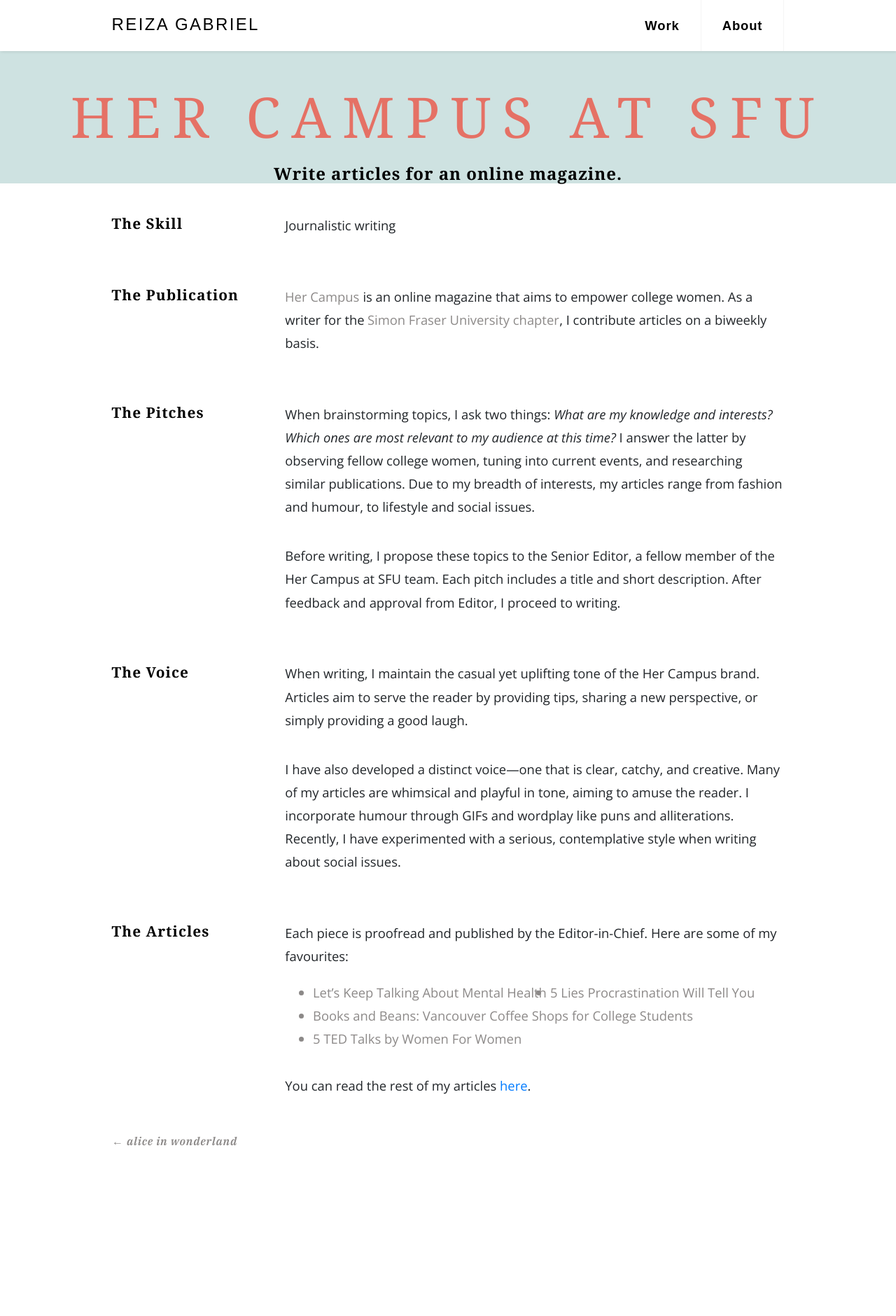
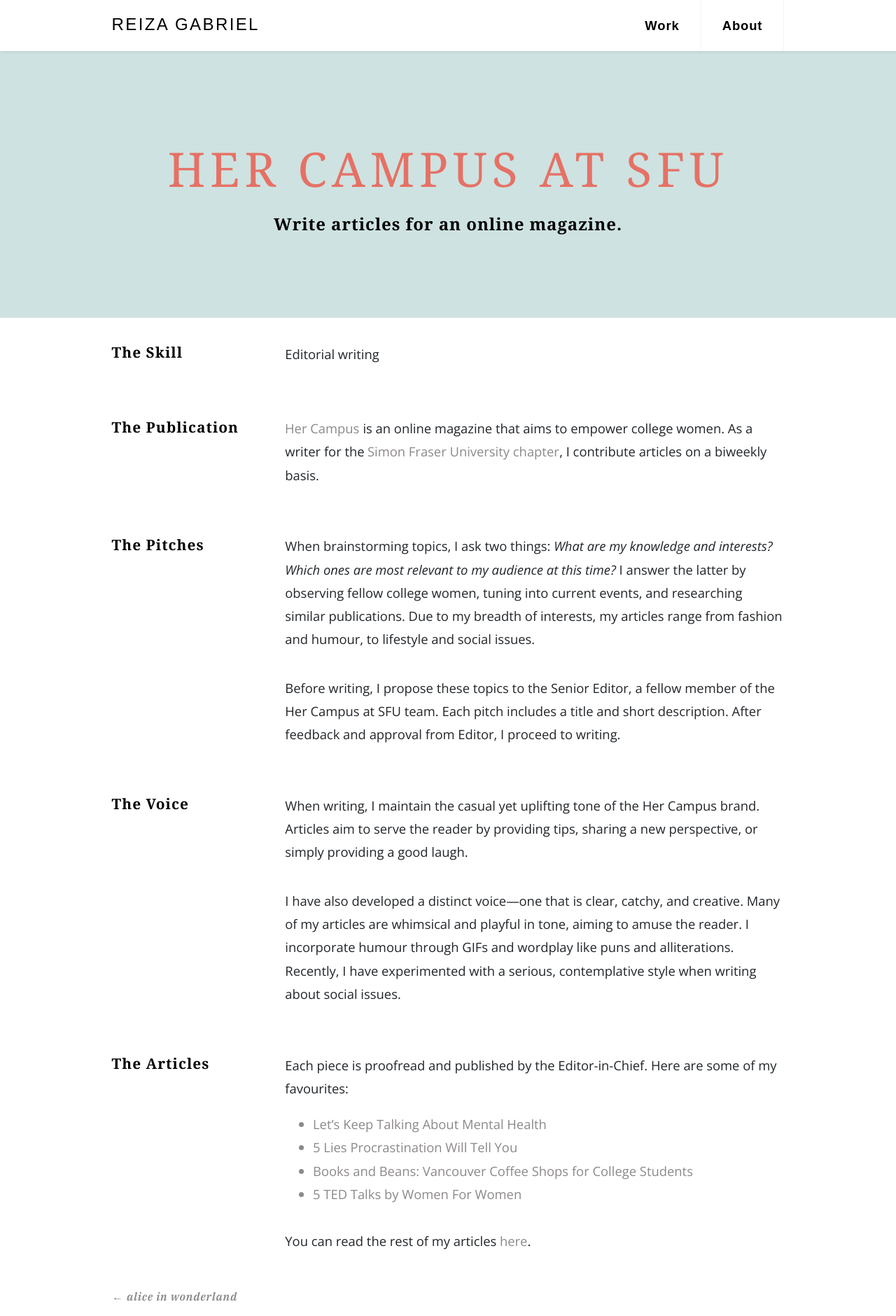
Before and after one commit to reizagabriel/P03, a plain HTML site: page her-campus.html in a window 1280 px wide. Shown: the whole page at 70% size. Before the commit the page ends 1658 px from the top, so only its background shows below. Drawn offline with nearby package versions, Linux system fonts and the light colour scheme.

Commit message:
Updated banner on project pages

```diff
--- a/css/main.css
+++ b/css/main.css
@@ -11,24 +11,22 @@ body {
   padding: 0 7%;
 }
 
-/* type */
-
-/* h1 {
-  font-size: 5.5em;
+h1 {
+  color: #e57165;
+  font-size: 4.25em;
   font-weight: 400;
-  letter-spacing: 0.2em;
-  margin-bottom: 0;
-  padding-bottom: 0.25em;
+  letter-spacing: 0.1em;
   font-family: "Futura", "Georgia", serif;
   text-transform: uppercase;
 }
 
 h2 {
-  font-size: 1.6em;
-  font-weight: 300;
+  color: black;
+  font-size: 1.5em;
+  font-weight: 700;
   letter-spacing: 0.04em;
-  font-family: "Open Sans", "Georgia", serif;
-} */
+  font-family: "Playfair Display", "Georgia", serif;
+}
 
 h3 {
   font-family: "Playfair Display", "Georgia", serif;
@@ -36,33 +34,38 @@ h3 {
   font-weight: 700;
   color: black;
   letter-spacing: 0.05em;
-  padding: 0;
-  margin: 0;
 }
 
-/* h3:after {
-  content:"";
-  position:absolute;
-  bottom: 1em;
-  left: 10%;
-  display:inline-block;
-  width: 50%;
-  margin-left: -11px;
-  border-bottom: #36bbc9 solid 1em;
-} */
+.banner {
+  background: #cee2e1;
+  margin: 0;
+  padding-top: 4em;
+  position: relative;
+  text-align: center;
+}
 
-/* a, a:visited {
-  color: #756e70;
+.banner h1 {
+  margin: 0;
+  padding: 2em 0 0 0;
+}
+
+.banner h2 {
+  margin: 0;
+  padding: 1em 0 5em 0;
+}
+
+a, a:visited {
+  color: #e57165;
   text-decoration: none;
 }
 
-a:hover, a:focus, a:active {
+/* a:hover, a:focus, a:active {
   transition: background 0.5s ease-in;
   background: #f9e073;
   text-decoration: none;
 } */
 
-/* Sweep To Right */
+/* mouseover highlight */
 .hover-highlight {
   color: #8c8988;
   display: inline-block;
@@ -95,10 +98,12 @@ a:hover, a:focus, a:active {
   -webkit-transition-timing-function: ease-out;
   transition-timing-function: ease-out;
 }
+
 .hover-highlight:hover, .hover-highlight:focus, .hover-highlight:active {
   text-decoration: none;
   color: black;
 }
+
 .hover-highlight:hover:before, .hover-highlight:focus:before, .hover-highlight:active:before {
   -webkit-transform: scaleX(1);
   transform: scaleX(1);
--- a/css/sections.css
+++ b/css/sections.css
@@ -1,65 +1,26 @@
-/* add space from nav bar and footer */
+/* home */
 
-/* #about, #spring-lunch, #alice, #styleguide {
-  padding: 7em 0;
-} */
-
-
-.banner {
-  background: #cee2e1;
-  margin: 0;
-  padding-top: 4em;
-  position: relative;
-  color: #fff;
-  text-align: center;
-}
-
-/* .banner-content img {
-  height: 425px;
-} */
-
-#initials {
-  /* margin-top:-5em; */
+/* #initials {
   padding: 0;
   font-size: 40em;
   font-weight: 700;
   letter-spacing: 0.1em;
   font-family: "Playfair Display", "Georgia", serif;
-}
+} */
 
-.banner-text {
+.banner-txt-overlap {
   position: absolute;
   top: 50%;
   left: 50%;
   transform: translate(-50%, -50%);
 }
 
-.banner h1 {
-  color: #e57165;
+#home h1 {
   font-size: 5em;
-  font-weight: 400;
   letter-spacing: 0.2em;
   margin-bottom: 0;
   padding-bottom: 0.25em;
-  font-family: "Futura", "Georgia", serif;
-  text-transform: uppercase;
 }
-
-.banner h2 {
-  color: black;
-  font-size: 1.5em;
-  font-weight: 700;
-  letter-spacing: 0.04em;
-  font-family: "Playfair Display", "Georgia", serif;
-}
-
-/* .banner-box {
-  width: 500px;
-  height: auto;
-  background: black;
-  position: absolute;
-  z-index: 2;
-} */
 
 #work {
   margin: 4em 0;
@@ -73,6 +34,7 @@
 #work p {
   margin-top: -1.7em;
 }
+
 
 /* project page */
 
@@ -99,6 +61,7 @@
 }
 
 /* styleguide */
+
 /* #styleguide img {
   width: 200px;
   height: auto;
--- a/her-campus.html
+++ b/her-campus.html
@@ -29,9 +29,23 @@
     </nav>
 
     <div class="banner">
-      <h1>Her Campus at SFU</h1>
-      <h2>Write articles for an online magazine.</h2>
+      <div class="container">
+        <h1>Her Campus at SFU</h1>
+        <h2>Write articles for an online magazine.</h2>
+
+        <!-- <div class="row">
+          <div class="col-md-3">
+          </div>
+
+          <div class="col-md-9">
+            <h1>Her Campus SFU</h1>
+            <h2>Write articles for an online magazine.</h2>
+          </div>
+        </div> -->
+
+      </div>
     </div>
+
 
     <main class="project">
       <div class="container">
@@ -42,7 +56,7 @@
           </div>
 
           <div class="col-md-9">
-            <p>Journalistic writing</p>
+            <p>Editorial writing</p>
           </div>
         </div>
 
@@ -90,12 +104,12 @@
           <div class="col-md-9">
             <p>Each piece is proofread and published by the Editor-in-Chief. Here are some of my favourites:</p>
             <ul>
-              <a href="https://www.hercampus.com/school/sfu/let-s-keep-talking-about-mental-health" class="hover-highlight"><li>Let’s Keep Talking About Mental Health</li></a>
-              <a href="https://www.hercampus.com/school/sfu/5-lies-procrastination-will-tell-you" class="hover-highlight"><li>5 Lies Procrastination Will Tell You</li></a>
-              <a href="https://www.hercampus.com/school/sfu/books-and-beans-vancouver-coffee-shops-college-students" class="hover-highlight"><li>Books and Beans: Vancouver Coffee Shops for College Students</li></a>
-              <a href="https://www.hercampus.com/school/sfu/5-ted-talks-women-women" class="hover-highlight"><li>5 TED Talks by Women For Women</li></a>
+              <a href="https://www.hercampus.com/school/sfu/let-s-keep-talking-about-mental-health" class="hover-highlight"><li>Let’s Keep Talking About Mental Health</li></a><br>
+              <a href="https://www.hercampus.com/school/sfu/5-lies-procrastination-will-tell-you" class="hover-highlight"><li>5 Lies Procrastination Will Tell You</li></a><br>
+              <a href="https://www.hercampus.com/school/sfu/books-and-beans-vancouver-coffee-shops-college-students" class="hover-highlight"><li>Books and Beans: Vancouver Coffee Shops for College Students</li></a><br>
+              <a href="https://www.hercampus.com/school/sfu/5-ted-talks-women-women" class="hover-highlight"><li>5 TED Talks by Women For Women</li></a><br>
             </ul>
-            <p>You can read the rest of my articles <a href="https://www.hercampus.com/author/reiza-gabriel">here</a>.</p>
+            <p>You can read the rest of my articles <a href="https://www.hercampus.com/author/reiza-gabriel" class="hover-highlight">here</a>.</p>
           </div>
         </div>
 
```
Also changed, not shown: index.html (+4 -3 lines), spring-lunch.html (+7 -5 lines).
